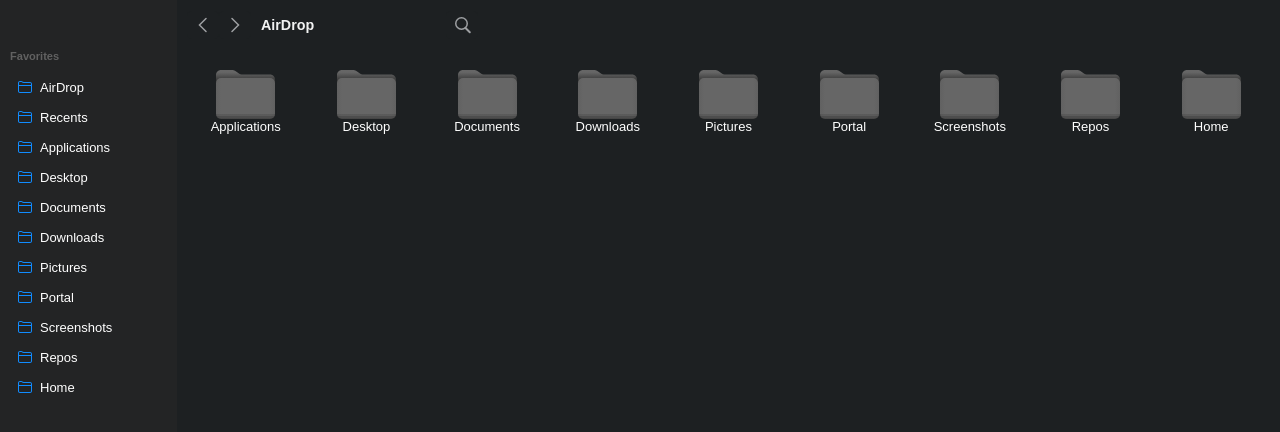
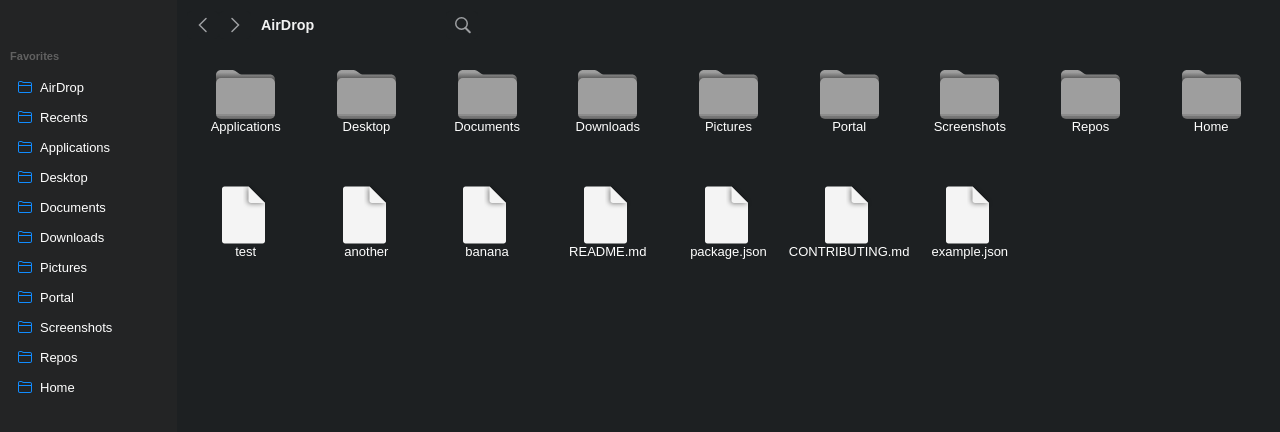
Before and after one commit to dansteren/files-client-web, a React (Create React App) app: page / in a window 1280 px wide. Shown: the top 432 px of the page. Built offline with nearby package versions, Linux system fonts and the light colour scheme.

Commit message:
Add file thumbnails

```diff
--- a/src/App.tsx
+++ b/src/App.tsx
@@ -23,9 +23,15 @@ export default function App() {
         </header>
         <main>
           {DB.files.map((file) => {
+            let thumbnail =
+              file.type === 'dir' ? (
+                <Thumbnails.Folder height="49" />
+              ) : (
+                <Thumbnails.File height="61.5" />
+              )
             return (
               <div className="thumbnail-item" key={file.id}>
-                <Thumbnails.Folder height="49" />
+                {thumbnail}
                 <span>{file.name}</span>
               </div>
             )
--- a/src/mockDB.ts
+++ b/src/mockDB.ts
@@ -21,6 +21,13 @@ export default {
     { id: '08', name: 'Portal', type: 'dir' },
     { id: '09', name: 'Screenshots', type: 'dir' },
     { id: '10', name: 'Repos', type: 'dir' },
-    { id: '11', name: 'Home', type: 'dir' }
+    { id: '11', name: 'Home', type: 'dir' },
+    { id: '12', name: 'test', type: 'file' },
+    { id: '13', name: 'another', type: 'file' },
+    { id: '14', name: 'banana', type: 'file' },
+    { id: '15', name: 'README.md', type: 'file' },
+    { id: '16', name: 'package.json', type: 'file' },
+    { id: '17', name: 'CONTRIBUTING.md', type: 'file' },
+    { id: '18', name: 'example.json', type: 'file' }
   ]
 }
--- /dev/null
+++ b/src/thumbnails/File.tsx
@@ -0,0 +1,66 @@
+import { CSSProperties, FC } from 'react'
+
+interface Props {
+  style?: CSSProperties
+  width?: string
+  height?: string
+  className?: string
+}
+
+const File: FC<Props> = ({ className, width, height }) => {
+  return (
+    <svg
+      className={className}
+      width={width}
+      height={height}
+      viewBox="0 0 95 123"
+    >
+      <path
+        d="M5 9C2.23858 9 0 11.2386 0 14V118C0 120.761 2.23858 123 5 123H81C83.7614 123 86 120.761 86 118V42L53 9H5Z"
+        fill="#F4F4F4"
+      />
+      <g filter="url(#filter0_d)">
+        <path
+          d="M53 9V37C53 39.7614 55.2386 42 58 42H86L53 9Z"
+          fill="#F4F4F4"
+        />
+      </g>
+      <defs>
+        <filter
+          id="filter0_d"
+          x="42"
+          y="0"
+          width="53"
+          height="53"
+          filterUnits="userSpaceOnUse"
+          colorInterpolationFilters="sRGB"
+        >
+          <feFlood floodOpacity="0" result="BackgroundImageFix" />
+          <feColorMatrix
+            in="SourceAlpha"
+            type="matrix"
+            values="0 0 0 0 0 0 0 0 0 0 0 0 0 0 0 0 0 0 127 0"
+          />
+          <feOffset dx="-1" dy="1" />
+          <feGaussianBlur stdDeviation="5" />
+          <feColorMatrix
+            type="matrix"
+            values="0 0 0 0 0 0 0 0 0 0 0 0 0 0 0 0 0 0 0.5 0"
+          />
+          <feBlend
+            mode="normal"
+            in2="BackgroundImageFix"
+            result="effect1_dropShadow"
+          />
+          <feBlend
+            mode="normal"
+            in="SourceGraphic"
+            in2="effect1_dropShadow"
+            result="shape"
+          />
+        </filter>
+      </defs>
+    </svg>
+  )
+}
+export default File
--- a/src/thumbnails/Folder.tsx
+++ b/src/thumbnails/Folder.tsx
@@ -21,42 +21,15 @@ const Folder: FC<Props> = ({ className, width, height }) => {
       />
       <rect y="16" width="118" height="82" rx="10" fill="url(#paint1_linear)" />
       <path
-        d="M59 16H10C4.47715 16 0 20.4772 0 26V88C0 93.5228 4.47715 98 10 98H59V16Z"
-        fill="url(#paint2_linear)"
+        d="M1.99927 94C1.53698 93.3845 1.14405 92.714 0.832092 92H117.168C116.856 92.714 116.463 93.3845 116.001 94H1.99927Z"
+        fill="black"
+        fillOpacity="0.08"
       />
       <path
-        d="M59 16H108C113.523 16 118 20.4772 118 26V88C118 93.5228 113.523 98 108 98H59V16Z"
-        fill="url(#paint3_linear)"
+        d="M0.200036 90C0.0688605 89.3538 0 88.6849 0 88H118C118 88.6849 117.931 89.3538 117.8 90H0.200036Z"
+        fill="black"
+        fillOpacity="0.08"
       />
-      <mask
-        id="mask0"
-        mask-type="alpha"
-        maskUnits="userSpaceOnUse"
-        x="0"
-        y="16"
-        width="118"
-        height="82"
-      >
-        <rect y="16" width="118" height="82" rx="10" fill="#666666" />
-      </mask>
-      <g mask="url(#mask0)">
-        <line
-          y1="89"
-          x2="118"
-          y2="89"
-          stroke="black"
-          strokeOpacity="0.08"
-          strokeWidth="2"
-        />
-        <line
-          y1="93"
-          x2="118"
-          y2="93"
-          stroke="black"
-          strokeOpacity="0.08"
-          strokeWidth="2"
-        />
-      </g>
       <defs>
         <linearGradient
           id="paint0_linear"
@@ -66,7 +39,7 @@ const Folder: FC<Props> = ({ className, width, height }) => {
           y2="27.5"
           gradientUnits="userSpaceOnUse"
         >
-          <stop stopColor="#666666" />
+          <stop stopColor="#9E9E9E" />
           <stop offset="1" stopColor="#252525" />
         </linearGradient>
         <linearGradient
@@ -77,30 +50,8 @@ const Folder: FC<Props> = ({ className, width, height }) => {
           y2="98"
           gradientUnits="userSpaceOnUse"
         >
-          <stop stopColor="#666666" />
-          <stop offset="1" stopColor="#424242" />
-        </linearGradient>
-        <linearGradient
-          id="paint2_linear"
-          x1="10"
-          y1="54"
-          x2="1.53416e-06"
-          y2="54"
-          gradientUnits="userSpaceOnUse"
-        >
-          <stop stopOpacity="0" />
-          <stop offset="1" stopOpacity="0.05" />
-        </linearGradient>
-        <linearGradient
-          id="paint3_linear"
-          x1="108"
-          y1="54"
-          x2="118"
-          y2="54"
-          gradientUnits="userSpaceOnUse"
-        >
-          <stop stopOpacity="0" />
-          <stop offset="1" stopOpacity="0.05" />
+          <stop stopColor="#9E9E9E" />
+          <stop offset="1" stopColor="#616161" />
         </linearGradient>
       </defs>
     </svg>
--- a/src/thumbnails/index.ts
+++ b/src/thumbnails/index.ts
@@ -1 +1,2 @@
+export { default as File } from './File'
 export { default as Folder } from './Folder'
```
